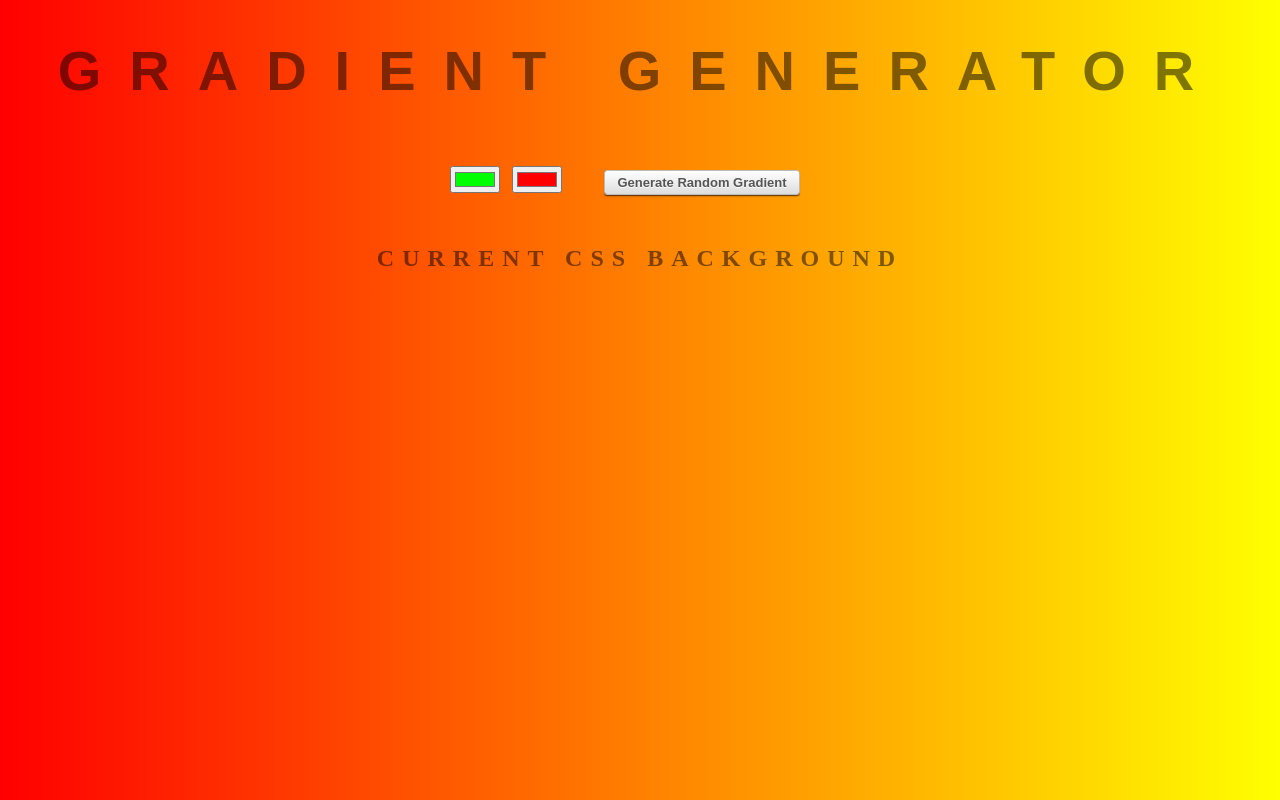
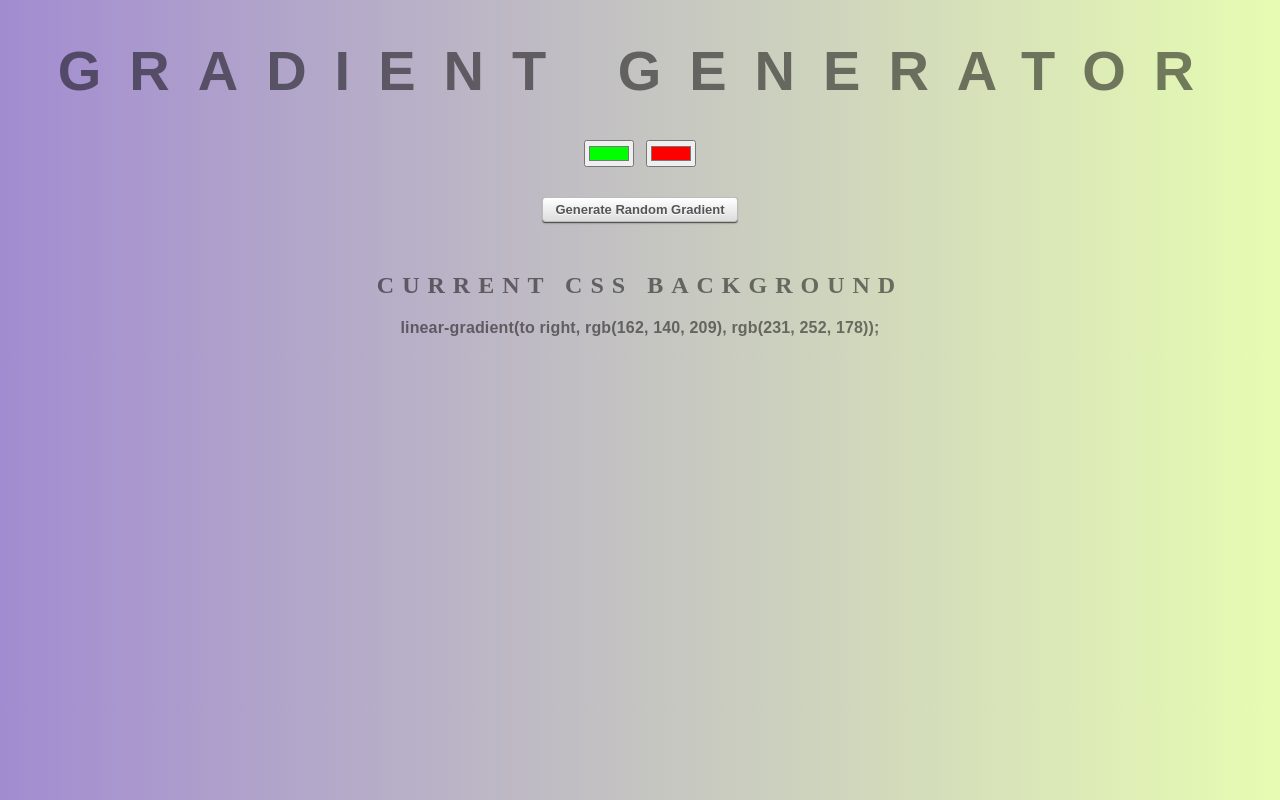
Before and after one commit to rossclay/background-generator, a website: page index.html in a window 1280 px wide. Both pictures are taken after a click on the button "Generate Random Gradient". Drawn offline with Linux system fonts and the light colour scheme.

Commit message:
fixed randomizer functionality

```diff
--- a/index.html
+++ b/index.html
@@ -9,7 +9,7 @@
 <body id="gradient">
 	<h1>Gradient Generator</h1>
 	<input class="color1" type="color" name="color1" value="#00ff00">
-	<input class="color2" type="color" name="color2" value="#ff0000">
+	<input class="color2" type="color" name="color2" value="#ff0000"><br />
 	<button class="small button">Generate Random Gradient</button>
 	<h2>Current CSS Background</h2>
 	<h3></h3>
--- a/script.js
+++ b/script.js
@@ -15,6 +15,16 @@ function setGradient() {
 	css.textContent = body.style.background + ";";
 }
 
+function setRandomGradient() {
+	body.style.background =
+		"linear-gradient(to right, " +
+		generateRandomColors() +
+		", " +
+		generateRandomColors();
+
+	css.textContent = body.style.background + ";";
+}
+
 function generateRandomColors() {
 	var r = Math.floor(Math.random() * 256);
 	var g = Math.floor(Math.random() * 256);
--- a/style.css
+++ b/style.css
@@ -6,7 +6,7 @@ body {
     letter-spacing: .5em;
     top: 15%;
     background: linear-gradient(to right, red, yellow);
-    /* Standard syntax */
+
 }
 
 h1 {
```
